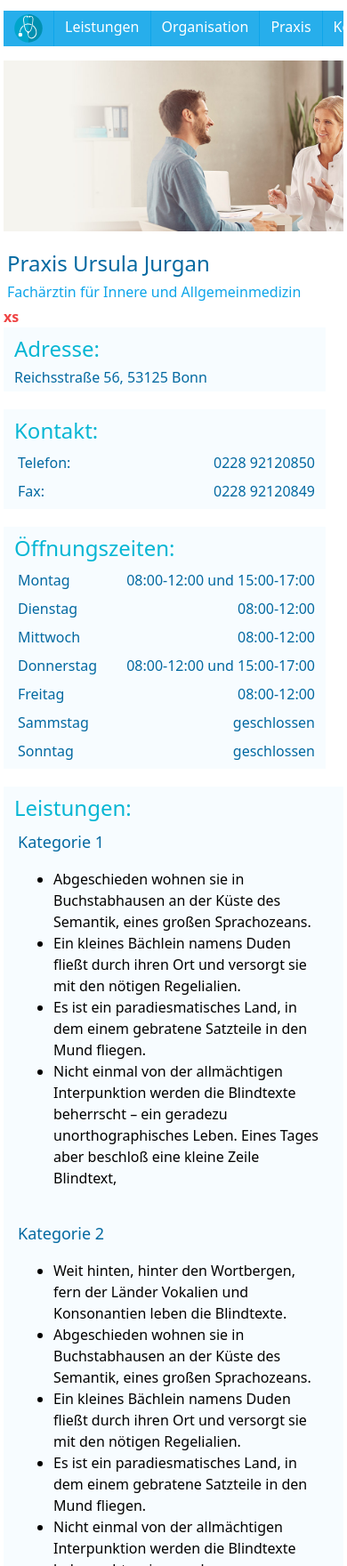
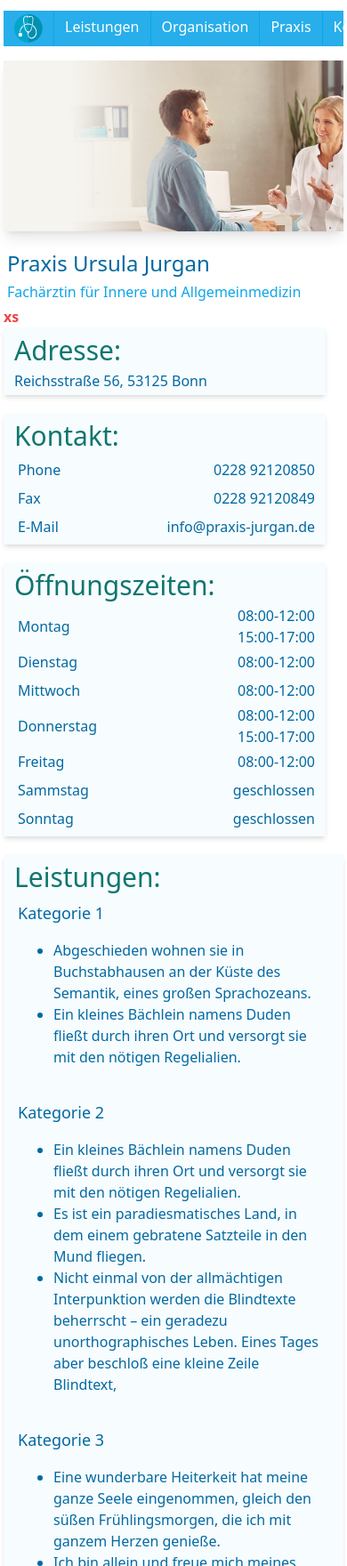
Before and after one commit to mensaco/nagruj, a plain HTML site: page index.html in a window 390 px wide. Shown: the top 1760 px of the page at 89% size. Drawn offline with nearby package versions, Linux system fonts and the light colour scheme.

Commit message:
reformatting

```diff
--- a/data/doc.json
+++ b/data/doc.json
@@ -6,20 +6,16 @@
         [
             "Kategorie 1",
             [
-                "Abgeschieden wohnen sie in Buchstabhausen an der Küste des Semantik, eines großen Sprachozeans.",
-                "Ein kleines Bächlein namens Duden fließt durch ihren Ort und versorgt sie mit den nötigen Regelialien.",
-                "Es ist ein paradiesmatisches Land, in dem einem gebratene Satzteile in den Mund fliegen.",
-                "Nicht einmal von der allmächtigen Interpunktion werden die Blindtexte beherrscht – ein geradezu unorthographisches Leben. Eines Tages aber beschloß eine kleine Zeile Blindtext,"
+                "Abgeschieden wohnen sie in Buchstabhausen an der Küste des Semantik, eines großen Sprachozeans."
+                ,"Ein kleines Bächlein namens Duden fließt durch ihren Ort und versorgt sie mit den nötigen Regelialien."
             ]
         ],
         [
             "Kategorie 2",
             [
-                "Weit hinten, hinter den Wortbergen, fern der Länder Vokalien und Konsonantien leben die Blindtexte.",
-                "Abgeschieden wohnen sie in Buchstabhausen an der Küste des Semantik, eines großen Sprachozeans.",
-                "Ein kleines Bächlein namens Duden fließt durch ihren Ort und versorgt sie mit den nötigen Regelialien.",
-                "Es ist ein paradiesmatisches Land, in dem einem gebratene Satzteile in den Mund fliegen.",
-                "Nicht einmal von der allmächtigen Interpunktion werden die Blindtexte beherrscht – ein geradezu unorthographisches Leben. Eines Tages aber beschloß eine kleine Zeile Blindtext,"
+                "Ein kleines Bächlein namens Duden fließt durch ihren Ort und versorgt sie mit den nötigen Regelialien."
+                ,"Es ist ein paradiesmatisches Land, in dem einem gebratene Satzteile in den Mund fliegen."
+                ,"Nicht einmal von der allmächtigen Interpunktion werden die Blindtexte beherrscht – ein geradezu unorthographisches Leben. Eines Tages aber beschloß eine kleine Zeile Blindtext,"
             ]
         ],
         [
@@ -34,12 +30,16 @@
     ],
     "Address": "Reichsstraße 56, 53125 Bonn",
     "GoogleMapsUrl": "https://www.google.com/maps/dir//praxis+Jurgan+bonn/@50.6784099,7.0006887,12z/data=!3m1!4b1!4m9!4m8!1m0!1m5!1m1!1s0x47bee25bde5cbcc5:0x178a16ff3e081fec!2m2!1d7.0708999!2d50.678431!3e0",
-    "Phone": "0228 92120850",
-    "Fax": "0228 92120849",
+    "Contact":[
+        ["Phone", "0228 92120850"]
+        ,["Fax", "0228 92120849"]
+        ,["E-Mail", "info@praxis-jurgan.de"]
+
+    ],
     "OpeningHours": [
         [
             "Montag",
-            "08:00-12:00 und 15:00-17:00"
+            "08:00-12:00<br> 15:00-17:00"
         ],
         [
             "Dienstag",
@@ -51,7 +51,7 @@
         ],
         [
             "Donnerstag",
-            "08:00-12:00 und 15:00-17:00"
+            "08:00-12:00<br> 15:00-17:00"
         ],
         [
             "Freitag",
--- a/index.html
+++ b/index.html
@@ -17,7 +17,7 @@
     <!-- begin templates -->
 
     <template>
-        <div class="mb-5 bg-sky-50/50">
+        <div class="mb-5 bg-sky-50/50 shadow-md">
             <div class="p-1 px-3">
                 {frame_a}
             </div>
@@ -36,13 +36,13 @@
     </template>
 
     <template>
-        <div class="text-2xl text-cyan-500 round py-1">{hdr}</div>
+        <div class="text-3xl text-teal-700 round py-1">{hdr}</div>
     </template>
 
     <!-- end templates -->
 
 
-    <div class="p-1 sm:p-3 max-w-screen-xl mx-auto">
+    <div class="p-1 sm:p-3 max-w-screen-xl mx-auto text-sky-700">
 
         <div class="sticky top-3 h-10 bg-sky-500">
             <div class=" h-full flex justify-start items-center gap-x-[1px]">
@@ -99,10 +99,10 @@
 
         <div class="md:relative">
 
-            <img class="min-h-[12rem] object-cover mb-5" src="/img/background.jpg">
+            <img class="min-h-[12rem] object-cover mb-5 shadow-lg" src="/img/background.jpg">
 
             <div class="md:absolute md:top-10 left-4 md:bg-sky-300/10 md:p-3">
-                <div data-bind="text: MainTitle()" class="text-sky-700 text-2xl m-1"></div>
+                <div data-bind="text: MainTitle()" class="text-2xl m-1"></div>
                 <div data-bind="text: MainSubtitle()" class="text-sky-500 m-1"></div>
             </div>
         </div>
@@ -124,18 +124,16 @@
                 <div class="">
                     <frame_a>
                         <hdr>Adresse:</hdr>
-                        <div class="text-sky-700" data-bind="text: Address"></div>
+                        <div class="" data-bind="text: Address"></div>
                     </frame_a>
                     <frame_a>
                         <hdr>Kontakt:</hdr>
-                        <frame_b>
-                            <div class="text-sky-700 p-1">Telefon:</div>
-                            <div class="text-sky-700" data-bind="text: Phone"></div>
-                        </frame_b>
-                        <frame_b>
-                            <div class="text-sky-700 p-1">Fax:</div>
-                            <div class="text-sky-700" data-bind="text: Fax"></div>
-                        </frame_b>
+                        <div data-bind="foreach: Contact">
+                            <frame_b>
+                                <div class="p-1" data-bind="text: $data[0]"></div>
+                                <div class="" data-bind="text: $data[1]"></div>
+                            </frame_b>
+                        </div>
                     </frame_a>
                 </div>
                 <div>
@@ -143,8 +141,8 @@
                         <hdr>Öffnungszeiten:</hdr>
                         <div data-bind="foreach: OpeningHours">
                             <frame_b>
-                                <div class="text-sky-700 p-1" data-bind="text: $data[0]"></div>
-                                <div class="text-sky-700" data-bind="text: $data[1]"></div>
+                                <div class="p-1" data-bind="html: $data[0]"></div>
+                                <div class="" data-bind="html: $data[1]"></div>
                             </frame_b>
                         </div>
                     </frame_a>
@@ -157,7 +155,7 @@
                 <frame_a>
                     <hdr>Leistungen:</hdr>
                     <div data-bind="foreach: Services">
-                        <div class="text-lg text-sky-700 p-1" data-bind="text: $data[0]"></div>
+                        <div class="text-lg p-1" data-bind="text: $data[0]"></div>
                         <ul class="list-disc ml-3 mb-5 p-3" data-bind="foreach: $data[1]">
                             <li class="ml-5" data-bind="text: $data">
 
```
